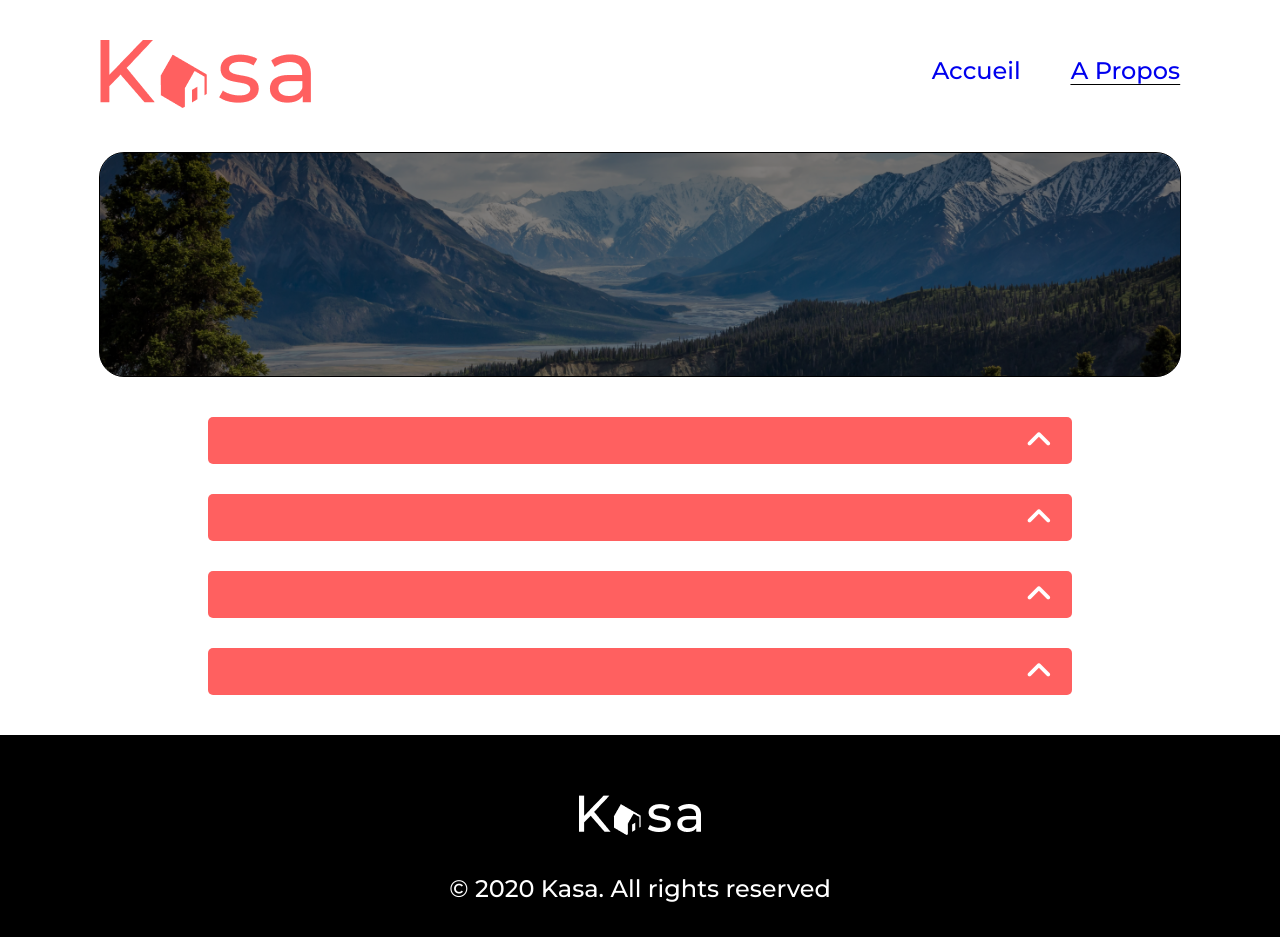
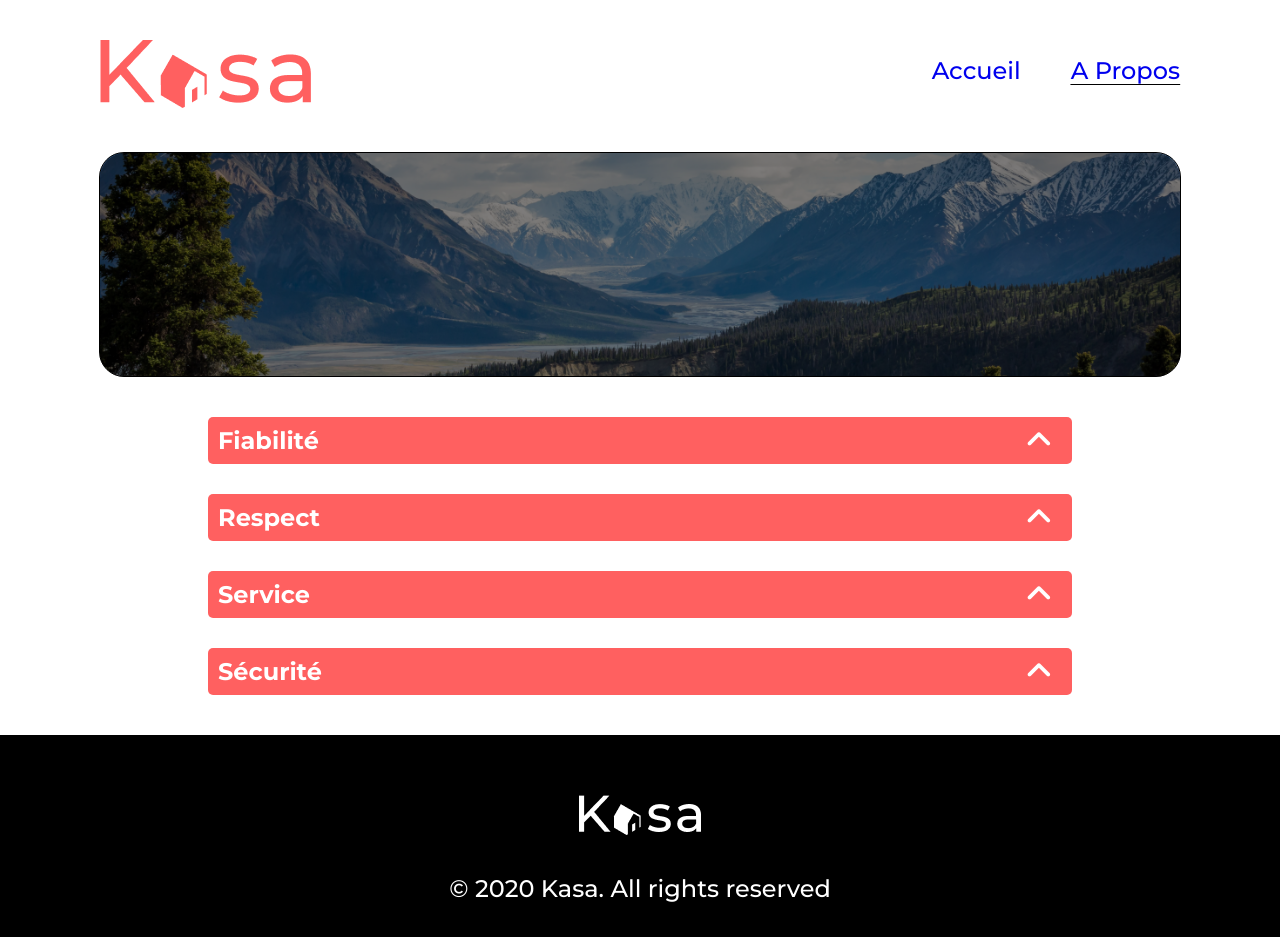
Before and after one commit to mastervr99/kasa, a React (Create React App) app: page /about in a window 1280 px wide. Built offline with nearby package versions, Linux system fonts and the light colour scheme.

Commit message:
feat : page about

```diff
--- a/src/pages/about/about.jsx
+++ b/src/pages/about/about.jsx
@@ -6,14 +6,23 @@
 
 
 function About() {
+
+    const fiabily_text = "Les annonces postées sur Kasa garantissent une fiabilité totale. Les photos sont confirmes aux logements, et toutes les informations sont régulièrement vérifiées par nos équipes.";
+
+    const respect_text = "La bienveillance fait partie des valeurs fondatrices de Kasa. Tout comportement discriminatoire ou de pertubation du voisinage entraînera une exlusion de notre plateforme.";
+
+    const service_text = "La bienveillance fait partie des valeurs fondatrices de Kasa. Tout comportement discriminatoire ou de pertubation du voisinage entraînera une exlusion de notre plateforme.";
+
+    const security_text = "La sécurité est la priorité de Kasa. Aussi bien pour nos hôtes que pour les voyageurs, chaque logement correspond aux critères de sécurité établis par nos services. En laissant une notre aussi bieen à l'hôte qu'au locataire, cela permet à nos équipes de vérifier que les standards sont bien respectés. Nous organisons également des ateliers sur la sécurité domestique pour nos hôtes";
+
     return <div className='about'>
                <Banner backgroundImage={backgroundImage} />
                 <main className='collapses'>
                     <ul className='collapse_list'>
-                        <li><Collapse text="Fiabilité"/></li>
-                        <li><Collapse text="Respect"/></li>
-                        <li><Collapse text="Service"/></li>
-                        <li><Collapse text="Sécurité"/></li>
+                        <li><Collapse title="Fiabilité" text={ fiabily_text}/></li>
+                        <li><Collapse title="Respect" text={respect_text}/></li>
+                        <li><Collapse title="Service" text={service_text}/></li>
+                        <li><Collapse title="Sécurité" text={security_text}/></li>
                     </ul>
                 </main>
            </div>
```
